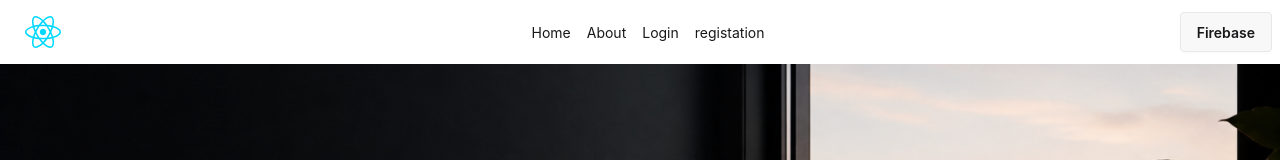
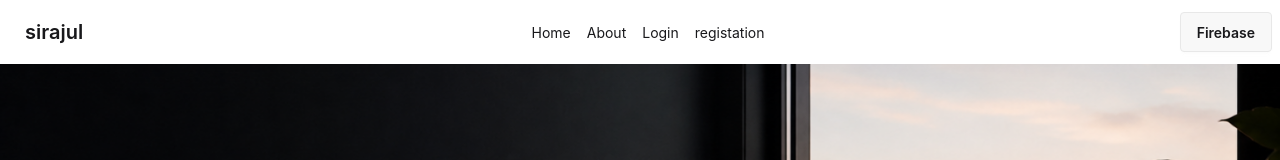
Before and after one commit to shirajulislam0/email-password-firebase-app, a React (Vite) app: page / in a window 1280 px wide. Shown: the top 160 px of the page. Built offline with nearby package versions, Linux system fonts and the light colour scheme.

Commit message:
added the navber icon

```diff
--- a/src/Components/Navber/Navber.jsx
+++ b/src/Components/Navber/Navber.jsx
@@ -37,7 +37,7 @@ const Navber = () => {
           </ul>
         </div>
         <a className="btn btn-ghost text-xl">
-          <img src="/src/assets/react.svg" alt="" />
+          <h2>sirajul</h2>
         </a>
       </div>
       <div className="navbar-center hidden ml-4 lg:flex">
```
